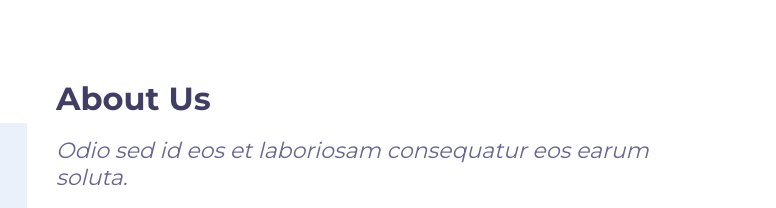
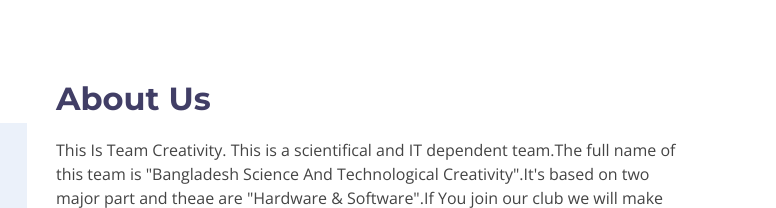
Before and after one commit to adlun1234/team-creativity.github.io, a plain HTML site: page index.html in a window 1280 px wide. Shown: the part 840-1048 px from the top of the page, 504-1280 px from the left. Drawn offline with nearby package versions, Linux system fonts and the light colour scheme; files whose address does not match are found by name.

Commit message:
Update index.html

```diff
--- a/index.html
+++ b/index.html
@@ -106,7 +106,6 @@
           <div class="col-lg-7 col-md-6">
             <div class="about-content">
               <h2>About Us</h2>
-              <h3>Odio sed id eos et laboriosam consequatur eos earum soluta.</h3>
               <p>This Is Team Creativity. This is a scientifical and IT dependent team.The full name of this team is "Bangladesh Science And Technological Creativity".It's based on two major part and theae are "Hardware & Software".If You join our club we will make sure that you will learn the best process of using Technology.The most important thing is you will know how to make hardware and using them in scientifical project and robot.</p>
               <p>If We talk about another interesting part that is Software and you will learn various kind of programming in easiest way.You will know coding and non coding web design.If you want you can be the part of both sides.</p>
             </div>
```
